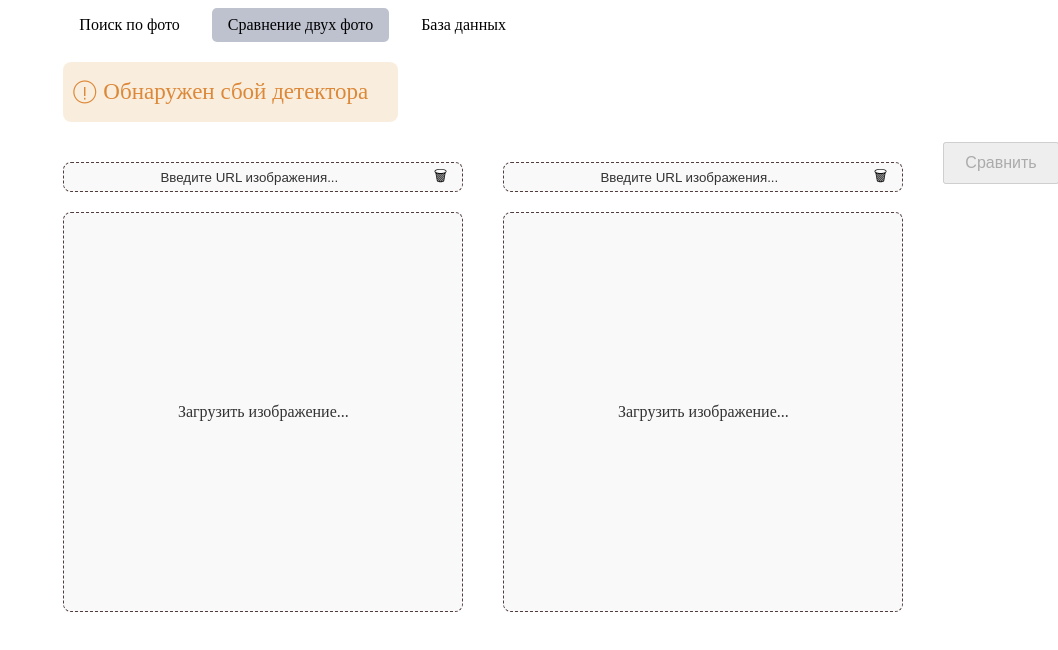
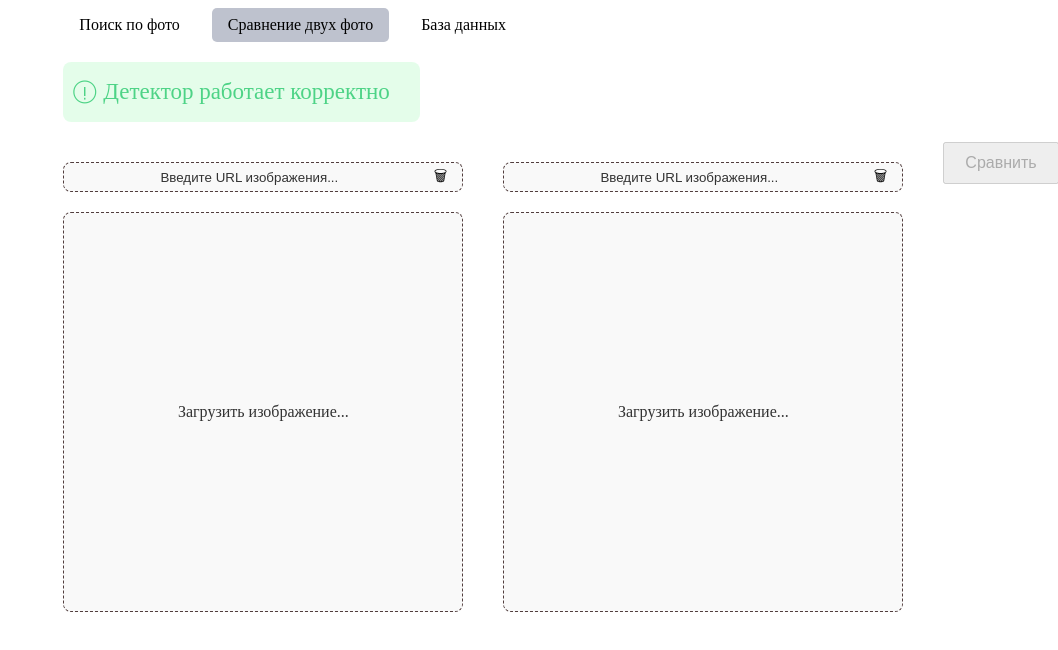
Before and after one commit to VyacheslavBogdanov/stream_face_recognize, a Vue app: page /comparison-of-two-photos in a window 1280 px wide. Shown: the top 650 px of the page, without its empty margins (222-1280 px from the left). Built offline with nearby package versions, Linux system fonts and the light colour scheme.

Commit message:
develop fix

```diff
--- a/src/components/utils/useHealthCheck.ts
+++ b/src/components/utils/useHealthCheck.ts
@@ -1,7 +1,7 @@
 import { ref, onMounted, onUnmounted } from 'vue';
 
 export function useHealthCheck() {
-	const status = ref<'active' | 'inactive'>('inactive');
+	const status = ref<'active' | 'inactive'>('active');
 	// let intervalId: number | undefined;
 
 	// const checkHealth = async () => {
--- a/src/views/ComparisonOfTwoPhotos/ComparisonOfTwoPhotos.vue
+++ b/src/views/ComparisonOfTwoPhotos/ComparisonOfTwoPhotos.vue
@@ -79,6 +79,7 @@ const onFileChange = (id: number, event: Event) => {
 	if (input.files?.[0]) {
 		const file = input.files[0];
 		const reader = new FileReader();
+		console.log('reader', reader);
 		reader.onload = () => {
 			if (reader.result) {
 				const base64 = reader.result.toString();
```
